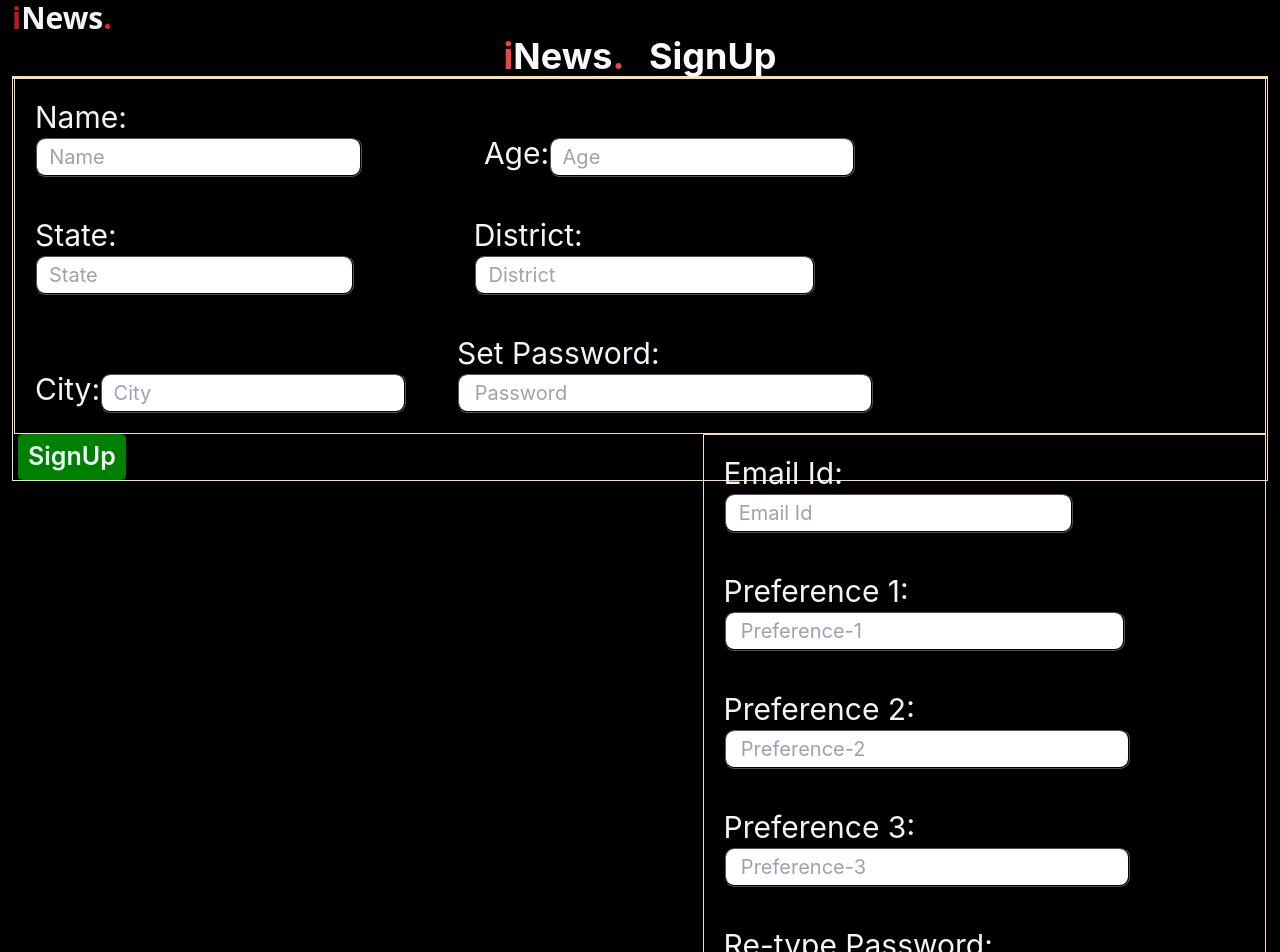
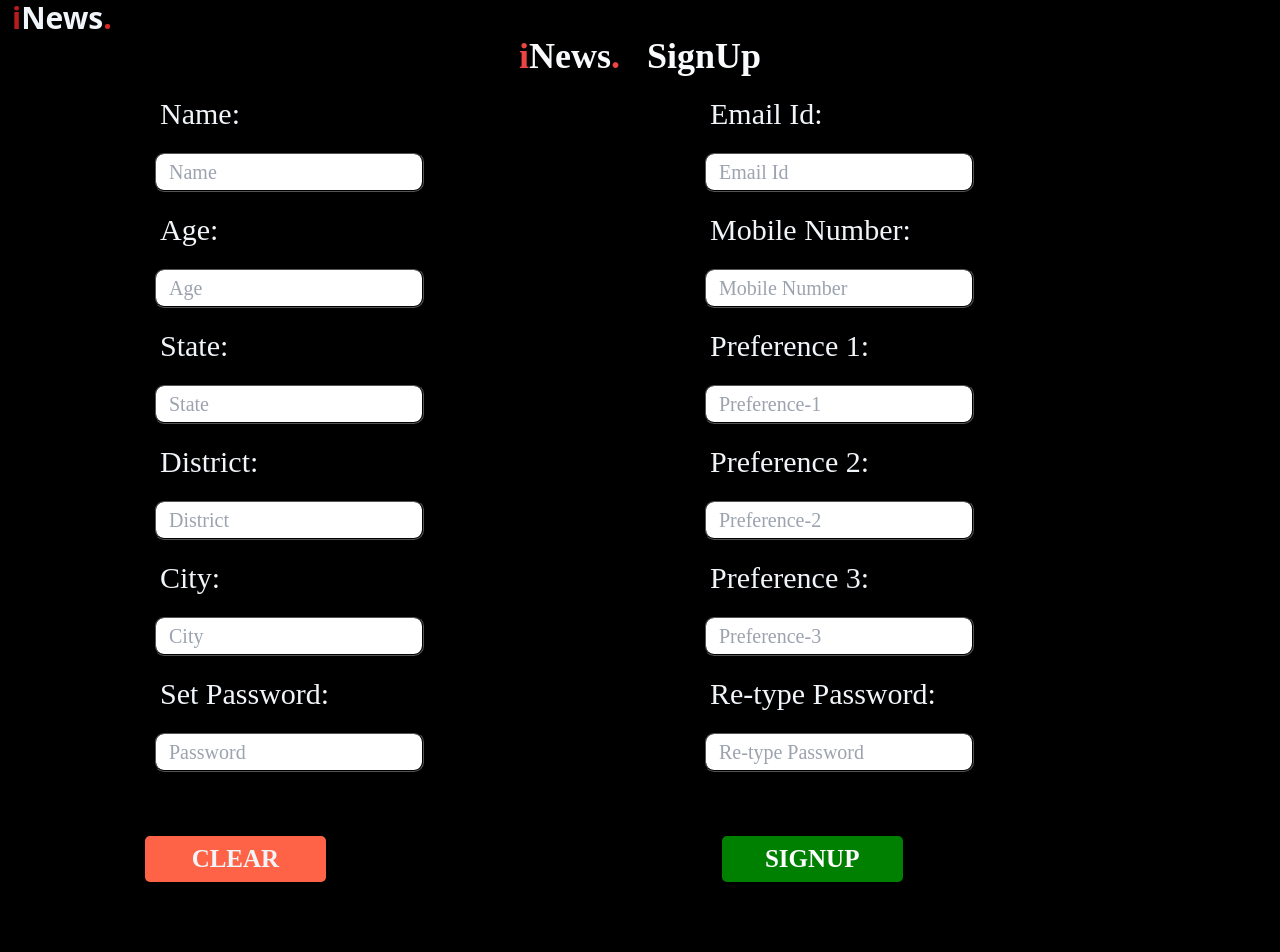
Before and after one commit to jegathees02/News-Aggregator_Application, a React (Create React App) app in the folder frontend/: page /signup in a window 1280 px wide. Shown: the top 952 px of the page. After the commit the page ends 882 px from the top, so only its background shows below. Built offline with nearby package versions, Linux system fonts and the light colour scheme.

Commit message:
navbar_start

```diff
--- a/frontend/src/App.js
+++ b/frontend/src/App.js
@@ -3,6 +3,7 @@ import getStartedComponent from './components/getStartedComponent';
 import Logo from './components/logo';
 import Login from './pages/login';
 import signup from './pages/signup';
+import navbar from './components/navbar';
 import { BrowserRouter as Router, Route, Routes } from "react-router-dom";
 
 
@@ -16,6 +17,7 @@ function App() {
         <Route path = "/logo" Component={Logo} />
         <Route path = "/login" Component={Login} />
         <Route path='/signup' Component={signup} />
+        <Route path = '/navbar' Component={navbar} />
       </Routes>
       </Router>
     </div>
--- a/frontend/src/assets/css/login.css
+++ b/frontend/src/assets/css/login.css
@@ -2,6 +2,7 @@
 .login-main{
     font-family: 'Alice', serif;
     /* background-image: url('../../assets/login-background-image.jpg'); */
+    /* background-size: cover; */
 }
 .login-logo-section{
     margin-bottom: 4%;
@@ -10,13 +11,13 @@
 .login-content{
     position: relative;
     width: 100%;
-    background-color: black;
+    /* background-color: black; */
 }
 .login-img{
     float: left;
     width: 50%;
     padding: 3%;
-    background-color: black;
+    /* background-color: black; */
     /* border: 4px solid white; */
 }
 .login-img-main {
@@ -27,6 +28,7 @@
     float: right;
     width: 50%;
     padding: 3%;
+    /* background-color: black; */
     /* border: 1px solid white; */
 }
 /* .login-text {
--- a/frontend/src/assets/css/logo.css
+++ b/frontend/src/assets/css/logo.css
@@ -0,0 +1,3 @@
+.logo-main{
+    cursor: pointer;
+}
--- /dev/null
+++ b/frontend/src/assets/css/navbar.css
@@ -0,0 +1,50 @@
+/*
+
+.nav-bar-container{
+    max-width: 1100px;
+    margin: 0 auto;
+    padding: 0 15px;
+    display: flex;
+    justify-content: space-between;
+    align-items: center;
+    height: 100%;
+
+    height: 60px;
+  background-color: #fef7e5;
+  position: relative;
+}
+.nav-bar-list{
+    display: flex;
+    justify-content: space-between;
+    list-style-type: none;
+} */
+
+nav {
+    background-color: #333;
+    padding: 10px;
+  }
+
+  ul {
+    list-style-type: none;
+    margin: 0;
+    padding: 0;
+  }
+
+  li {
+    display: inline-block;
+    margin-right: 10px;
+  }
+
+  a {
+    color: #fff;
+    text-decoration: none;
+    padding: 5px;
+  }
+
+  a:hover {
+    background-color: #555;
+  }
+  .nav-bar-main{
+    display: inline-block;
+    width: 100%;
+  }
--- a/frontend/src/assets/css/signup.css
+++ b/frontend/src/assets/css/signup.css
@@ -1,21 +1,31 @@
+
+.signup-main{
+    font-family: 'Alice', serif;
+}
 .signup-input-form{
-    border: 1px solid wheat;
+    /* border: 1px solid wheat; */
 }
 .signup-form-main-separator{
     /* margin: 1px solid white; */
-    border : 1px solid wheat;
+    /* border : 1px solid wheat; */
     width: 100%;
+}
+.signup-inputs{
+    width: 80%;
+    /* justify-content: center;
+    align-items: center; */
+    margin-left: 10%;
+    margin-right: 30%;
 }
 .signup-form-input-left{
     float: left;
-    width: 45
-    %;
-    border : 1px solid wheat;
+    width: 45%;
+    /* border : 1px solid wheat; */
 }
 .signup-form-input-right{
     float:right;
     width: 45%;
-    border : 1px solid wheat;
+    /* border : 1px solid wheat; */
 }
 /* .login-input{
     float: right;
@@ -28,3 +38,38 @@
     clear : both;
     display : table;
 }
+.signup-input-box{
+    font-size: 20px;
+    border: 2px solid black;
+    border-radius: 10px;
+    height: 40px;
+    width: 60%;
+    border-style: groove;
+    padding-left: 3%;
+    margin-left: 3%;
+}
+
+.age{
+    display: flex;
+    flex-direction: column;
+}
+.signup-clear-button{
+    width: 16%;
+    margin-top: 5% ;
+    border-radius: 10px;
+    margin-left: 10%;
+    /* background-color: red; */
+    /* float: right; */
+
+}
+.signup-signup-button{
+    width: 16%;
+    margin-top: 5% ;
+    margin-left: 30%;
+    float: right;
+    border-radius: 10px;
+
+}
+.signup-error{
+    margin-left: 15px;
+}
--- a/frontend/src/pages/signup.js
+++ b/frontend/src/pages/signup.js
@@ -10,6 +10,7 @@ import ".././assets/css/signup.css";
 function Signup() {
     const [name,setName] = useState('');
     const [email,setEmail] = useState('');
+    const [mobile,setMobile] = useState('');
     const [age,setAge] = useState('');
     const [states,setStates] = useState('');
     const [district,setDistrict] = useState('');
@@ -23,6 +24,7 @@ function Signup() {
 
     const [nameError,setNameError] = useState('');
     const [emailError,setEmailError] = useState('');
+    const [mobileError,setMobileError] = useState('');
     const [ageError,setAgeError] = useState('');
     const [statesError,setStatesError] = useState('');
     const [districtError,setDistrictError] = useState('');
@@ -32,6 +34,22 @@ function Signup() {
     const [preference3Error,setPreference3Error] = useState('');
     const [passwordError,setPasswordError] = useState('');
     const [retype_passwordError,setRetype_passwordError] = useState('');
+
+    const handleClear = (event) => {
+        event.preventDefault();
+        setName('');
+        setEmail('');
+        setMobile('');
+        setAge('');
+        setStates('');
+        setDistrict('');
+        setCity('');
+        setPreference1('');
+        setPreference2('');
+        setPreference3('');
+        setPassword('');
+        setRetype_password('');
+    }
 
     const handleSubmit = (event) => {
         event.preventDefault();
@@ -52,6 +70,9 @@ function Signup() {
         else if((strWithNum.test(name))) {
             setNameError("*Name cannot contain numbers");
         }
+        else{
+            setNameError('');
+        }
         if(email === "") {
             setEmailError("*Email is required");
             isValid = false;
@@ -60,13 +81,29 @@ function Signup() {
             setEmailError("Invalid Email");
             isValid = false;
         }
+        else{
+            setEmailError('');
+        }
+        if(mobile == 0 || mobile < 6000000000 || mobile > 9999999999) {
+            setMobileError("*Invalid Mobile Number");
+            isValid = false;
+        }
+        else{
+            setMobileError('');
+        }
         if(age === 0) {
             setAgeError("*Age cannot be zero");
             isValid = false;
         }
+        else if(age === '' ){
+            setAgeError("*Age is required");
+        }
         else if(age < 0 || age > 100) {
             setAgeError("*Age is invalid");
             isValid = false;
+        }
+        else{
+            setAgeError('');
         }
         if(states === "") {
             setStatesError("*State is required");
@@ -75,12 +112,18 @@ function Signup() {
         else if(!(isValidStr = strWithNum.test(states))) {
             setStatesError("*State cannot contain numbers");
         }
+        else{
+            setStatesError('');
+        }
         if(district === "") {
             setDistrictError("*District is required");
             isValid = false;
         }
         else if(!(isValidStr = strWithNum.test(district))) {
             setDistrictError("*District cannot contain numbers");
+        }
+        else{
+            setDistrictError('');
         }
         if(city === "") {
             setCityError("*City is required");
@@ -89,6 +132,9 @@ function Signup() {
         else if(!(isValidStr = strWithNum.test(city))) {
             setCityError("*City cannot contain numbers");
         }
+        else{
+            setCityError('');
+        }
         if(preference1 === "") {
             setPreference1Error("*Preference is required");
             isValid = false;
@@ -96,11 +142,20 @@ function Signup() {
         else if(!(isValidStr = strWithNum.test(preference1))) {
             setPreference1Error("*Preference cannot contain numbers");
         }
+        else{
+            setPreference1Error('');
+        }
         if((strWithNum.test(preference2))) {
             setPreference2Error("*Preference cannot contain numbers");
         }
+        else{
+            setPreference2Error('');
+        }
         if((strWithNum.test(preference2))) {
             setPreference3Error("*Preference cannot contain numbers");
+        }
+        else{
+            setPreference3Error('');
         }
         if(password === "") {
             setPasswordError("*Password is required");
@@ -110,12 +165,18 @@ function Signup() {
             setPasswordError("*Password length must be greater than 8");
             isValid = false;
         }
+        else{
+            setPasswordError('');
+        }
         if(retype_password === "") {
             setRetype_passwordError("*Re-type password");
             isValid = false;
         }
         else if(password !== retype_password) {
             setRetype_passwordError("*Password doesn't match");
+        }
+        else{
+            setRetype_passwordError('');
         }
 
         if(isValid) {
@@ -143,65 +204,81 @@ function Signup() {
                         <form className="signup-form-tag" onSubmit={handleSubmit}>
                             <div className="signup-form-main-separator">
                                 <div className="signup-form-input-left">
-
-                                    <label className="text-slate-100 text-3xl login-input">Name:
-                                        <input className="input-box text-slate-950"  type="text" placeholder="Name" value={name}
+                                    <div className="age">
+                                    <label className="text-slate-100 text-3xl login-input">Name:</label>
+                                        <input className="signup-input-box text-slate-950"  type="text" placeholder="Name" value={name}
                                         onChange={(e) => setName(e.target.value)} />
-                                        {nameError && (<div className="login-error text-red-500 text-xl">{nameError}</div>)}
-                                    </label>
-                                    <label className="text-slate-100 text-3xl login-input">Age:
-                                        <input className="input-box text-slate-950"  type="Number" placeholder="Age" value={age}
+                                        {nameError && (<div className="signup-error text-red-500 text-xl">{nameError}</div>)}
+                                    </div>
+                                    <div className="age">
+                                    <label className="text-slate-100 text-3xl login-input">Age:</label>
+                                    <input className="signup-input-box text-slate-950"  type="Number" placeholder="Age" value={age}
                                         onChange={(e) => setAge(e.target.value)}/>
-                                        {ageError && (<div className="login-error text-red-500 text-xl">{ageError}</div>)}
-                                    </label>                            <label className="text-slate-100 text-3xl login-input" >State:
-                                        <input className="input-box text-slate-950"  type="text" placeholder="State" value={states}
+                                        {ageError && (<div className="signup-error text-red-500 text-xl">{ageError}</div>)}
+                                    </div>
+                                    <div className="age">
+                                    <label className="text-slate-100 text-3xl login-input" >State:</label>
+                                        <input className="signup-input-box text-slate-950"  type="text" placeholder="State" value={states}
                                         onChange={(e) => setStates(e.target.value)}/>
-                                        {statesError && (<div className="login-error text-red-500 text-xl">{statesError}</div>)}
-                                    </label>
-                                    <label className="text-slate-100 text-3xl login-input">District:
-                                        <input className="input-box text-slate-950"  type="text" placeholder="District" value={district}
+                                        {statesError && (<div className="signup-error text-red-500 text-xl">{statesError}</div>)}
+                                    </div>
+                                    <div className="age">
+                                    <label className="text-slate-100 text-3xl login-input">District:</label>
+                                        <input className="signup-input-box text-slate-950"  type="text" placeholder="District" value={district}
                                         onChange={(e) => setDistrict(e.target.value)}/>
-                                        {districtError && (<div className="login-error text-red-500 text-xl">{districtError}</div>)}
-                                    </label>
-                                    <label className="text-slate-100 text-3xl login-input">City:
-                                        <input className="input-box text-slate-950"  type="text" placeholder="City" value={city}
+                                        {districtError && (<div className="signup-error text-red-500 text-xl">{districtError}</div>)}
+                                    </div>
+                                    <div className="age">
+                                    <label className="text-slate-100 text-3xl login-input">City:</label>
+                                        <input className="signup-input-box text-slate-950"  type="text" placeholder="City" value={city}
                                         onChange={(e) => setCity(e.target.value)}/>
-                                        {cityError && (<div className="login-error text-red-500 text-xl">{cityError}</div>)}
-                                    </label>
-                                    <label className="text-slate-100 text-3xl login-input">Set Password:
-                                        <input className="input-box text-slate-950"  type="text" placeholder="Password" value={password}
+                                        {cityError && (<div className="signup-error text-red-500 text-xl">{cityError}</div>)}
+                                    </div>
+                                    <div className="age">
+                                    <label className="text-slate-100 text-3xl login-input">Set Password:</label>
+                                        <input className="signup-input-box text-slate-950"  type="text" placeholder="Password" value={password}
                                         onChange={(e) => setPassword(e.target.value)}/>
-                                        {passwordError && (<div className="login-error text-red-500 text-xl">{passwordError}</div>)}
-                                    </label>
+                                        {passwordError && (<div className="signup-error text-red-500 text-xl">{passwordError}</div>)}
+                                    </div>
 
                                 </div>
                                 <div className="signup-form-input-right">
-
-                                    <label className="text-slate-100 text-3xl login-input">Email Id:
-                                        <input className="input-box text-slate-950"  type="text" placeholder="Email Id" value={email}
+                                    <div className="age">
+                                    <label className="text-slate-100 text-3xl login-input">Email Id:</label>
+                                        <input className="signup-input-box text-slate-950"  type="text" placeholder="Email Id" value={email}
                                         onChange={(e) => setEmail(e.target.value)} />
-                                        {emailError && (<div className="login-error text-red-500 text-xl">{emailError}</div>)}
-                                    </label>
-                                    <label className="text-slate-100 text-3xl login-input">Preference 1:
-                                        <input className="input-box text-slate-950"  type="text" placeholder="Preference-1" value={preference1}
+                                        {emailError && (<div className="signup-error text-red-500 text-xl">{emailError}</div>)}
+                                    </div>
+                                    <div className="age">
+                                    <label className="text-slate-100 text-3xl login-input">Mobile Number:</label>
+                                        <input className="signup-input-box text-slate-950"  type="number" placeholder="Mobile Number" value={mobile}
+                                        onChange={(e) => setMobile(e.target.value)} />
+                                        {mobileError && (<div className="signup-error text-red-500 text-xl">{mobileError}</div>)}
+                                    </div>
+                                    <div className="age">
+                                    <label className="text-slate-100 text-3xl login-input">Preference 1:</label>
+                                        <input className="signup-input-box text-slate-950"  type="text" placeholder="Preference-1" value={preference1}
                                         onChange={(e) => setPreference1(e.target.value)}/>
-                                        {preference1Error && (<div className="login-error text-red-500 text-xl">{preference1Error}</div>)}
-                                    </label>
-                                    <label className="text-slate-100 text-3xl login-input">Preference 2:
-                                        <input className="input-box text-slate-950"  type="text" placeholder="Preference-2" value={preference2}
+                                        {preference1Error && (<div className="signup-error text-red-500 text-xl">{preference1Error}</div>)}
+                                    </div>
+                                    <div className="age">
+                                    <label className="text-slate-100 text-3xl login-input">Preference 2:</label>
+                                        <input className="signup-input-box text-slate-950"  type="text" placeholder="Preference-2" value={preference2}
                                         onChange={(e) => setPreference2(e.target.value)}/>
-                                        {preference2Error && (<div className="login-error text-red-500 text-xl">{preference2Error}</div>)}
-                                    </label>
-                                    <label className="text-slate-100 text-3xl login-input">Preference 3:
-                                        <input className="input-box text-slate-950"  type="text" placeholder="Preference-3" value={preference3}
+                                        {preference2Error && (<div className="signup-error text-red-500 text-xl">{preference2Error}</div>)}
+                                    </div>
+                                    <div className="age">
+                                    <label className="text-slate-100 text-3xl login-input">Preference 3:</label>
+                                        <input className="signup-input-box text-slate-950"  type="text" placeholder="Preference-3" value={preference3}
                                         onChange={(e) => setPreference3(e.target.value)}/>
-                                        {preference3Error && (<div className="login-error text-red-500 text-xl">{preference3Error}</div>)}
-                                    </label>
-                                    <label className="text-slate-100 text-3xl login-input">Re-type Password:
-                                        <input className="input-box text-slate-950"  type="text" placeholder="Re-type Password" value={retype_password}
+                                        {preference3Error && (<div className="signup-error text-red-500 text-xl">{preference3Error}</div>)}
+                                    </div>
+                                    <div className="age">
+                                    <label className="text-slate-100 text-3xl login-input">Re-type Password:</label>
+                                        <input className="signup-input-box text-slate-950"  type="text" placeholder="Re-type Password" value={retype_password}
                                         onChange={(e) => setRetype_password(e.target.value)}/>
-                                        {retype_passwordError && (<div className="login-error text-red-500 text-xl">{retype_passwordError}</div>)}
-                                    </label>
+                                        {retype_passwordError && (<div className="signup-error text-red-500 text-xl">{retype_passwordError}</div>)}
+                                    </div>
 
                                 </div>
                             </div>
@@ -212,12 +289,19 @@ function Signup() {
 
 
 
-                            <button className="login-login-button text-slate-100" type="submit" onClick={handleSubmit}><Link to="/signup">SignUp</Link>
-</button>
+
                             {/* <button className="login-login-button text-slate-100" type="submit" onSubmit={handleSubmit}><Link to ="/signup">SignUp</Link></button> */}
                         </form>
                     </div>
                 </div>
+            </div>
+            <div className="row">
+            <div className="row signup-clear-button">
+            <button className="login-clear-button text-slate-100"  onClick={handleClear}>CLEAR</button>
+            </div>
+            <div className="row signup-signup-button">
+            <button className="login-login-button text-slate-100" type="submit" onClick={handleSubmit}><Link to="/signup">SIGNUP</Link></button>
+            </div>
             </div>
 
         </div>
```
Also changed, not shown: frontend/src/components/logo.jsx (+9 -1 lines), frontend/src/components/navbar.jsx (added, +73 -0 lines), frontend/src/components/sidebar.jsx (added).
